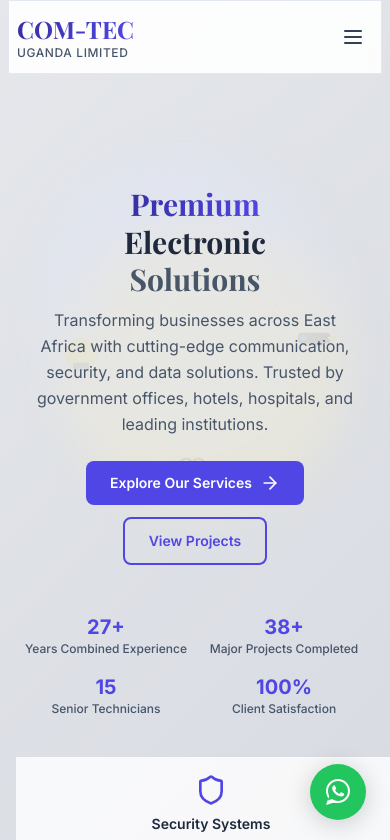
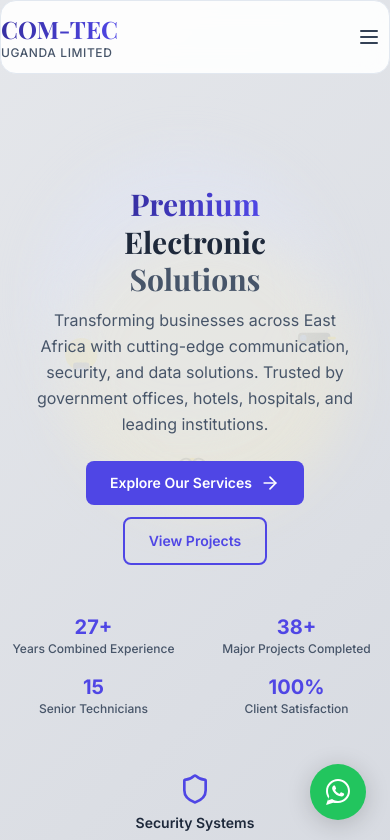
Before and after one commit to pirwoth/Com-Tec, a React (Vite) app: page / in a window 390 px wide. Shown: the top 840 px of the page. Built offline with nearby package versions, Linux system fonts and the light colour scheme; the HTML template or start-up script is replaced by a standard one.

Commit message:
style: update index.css with improved mobile and glass-effect utilities

```diff
--- a/src/index.css
+++ b/src/index.css
@@ -12,8 +12,6 @@
     background: linear-gradient(135deg, #e5e7eb 0%, #677592 100%);
     color: #677592; /* text-slate-900 */
     overflow-x: hidden;
-    width: 100vw;
-    max-width: 100vw;
   }
 
   /* Add top padding for mobile to prevent navbar overlap */
@@ -22,16 +20,17 @@
       padding-top: 4.5rem;
       min-height: 100vh;
       box-sizing: border-box;
-      width: 100vw;
-      max-width: 100vw;
+      width: 100%;
+      max-width: 100%;
       margin: 0;
+      overflow-x: hidden;
     }
   }
 }
 
 @layer components {
   .glass-effect {
-    @apply bg-white/80 backdrop-blur-md border border-white/20;
+    @apply backdrop-blur-md rounded-2xl;
   }
 
   .gradient-text {
@@ -44,6 +43,14 @@
 
   .section-padding {
     @apply py-8 sm:py-12 md:py-20 lg:py-32;
+  }
+
+  .glass-effect, .box, .card, .container {
+    @apply rounded-2xl;
+  }
+
+  .card {
+    @apply bg-white;
   }
 }
 
@@ -76,11 +83,33 @@ img, iframe {
   section, footer, header, nav, main, .glass-effect {
     border-radius: 0 !important;
     box-shadow: none !important;
-    max-width: 100vw !important;
-    width: 100vw !important;
+    max-width: 100% !important;
+    width: 100% !important;
     margin: 0 !important;
-    padding-left: 0.5rem !important;
-    padding-right: 0.5rem !important;
+    padding-left: 0 !important;
+    padding-right: 0 !important;
+    overflow-x: hidden !important;
+  }
+  /* Make grid and glass-effect children full width on mobile */
+  .grid, .glass-effect {
+    width: 100% !important;
+    max-width: 100% !important;
+    margin-left: 0 !important;
+    margin-right: 0 !important;
+  }
+}
+
+/* Utility for full-width boxes and containers on mobile */
+@media (max-width: 767px) {
+  .box, .card, .container, .glass-effect {
+    width: 100% !important;
+    max-width: 100% !important;
+    margin-left: 0 !important;
+    margin-right: 0 !important;
+    border-radius: 1rem !important; /* Add a nice border radius for mobile */
+    box-shadow: none !important;
+    padding-left: 0 !important;
+    padding-right: 0 !important;
     overflow-x: hidden !important;
   }
 }
```
